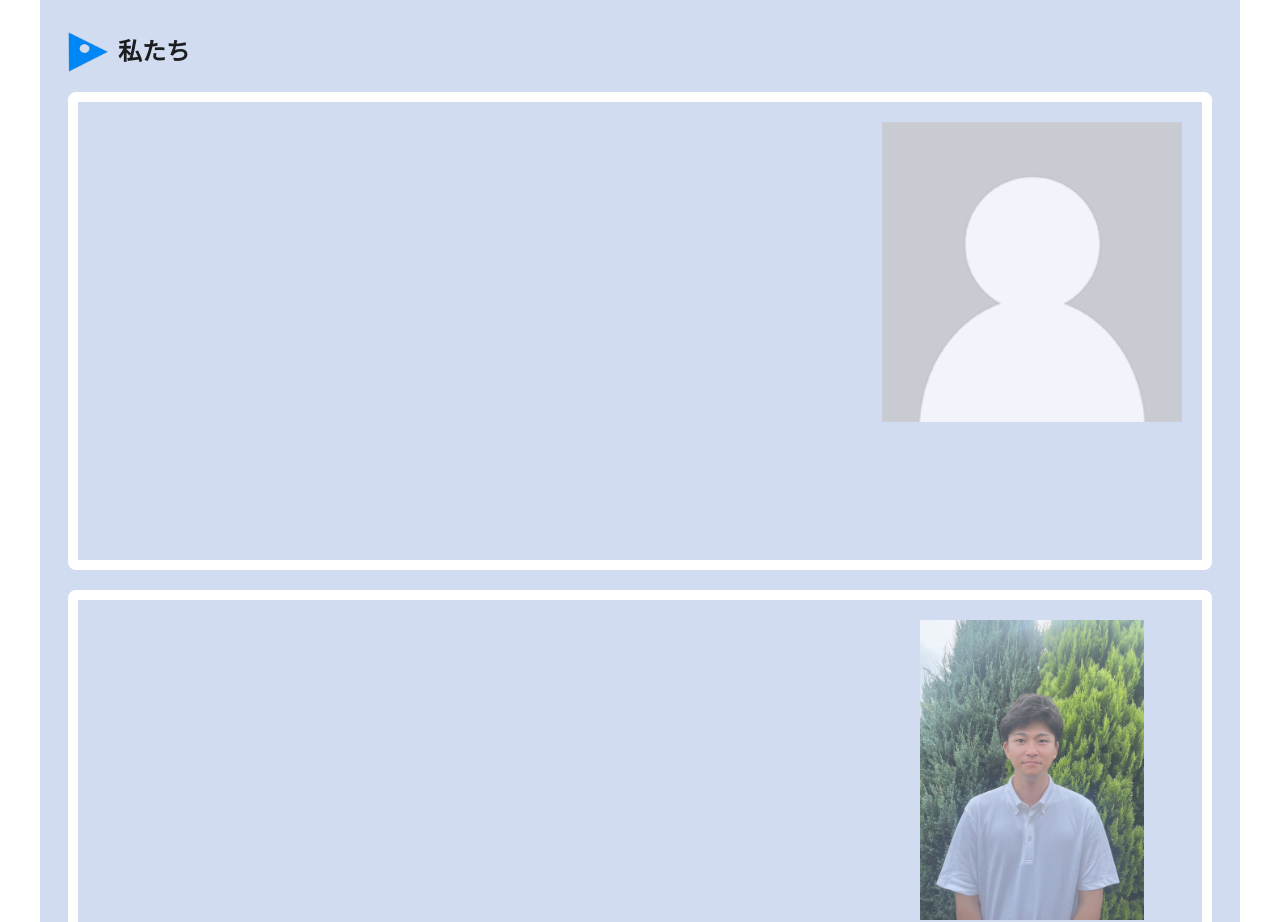
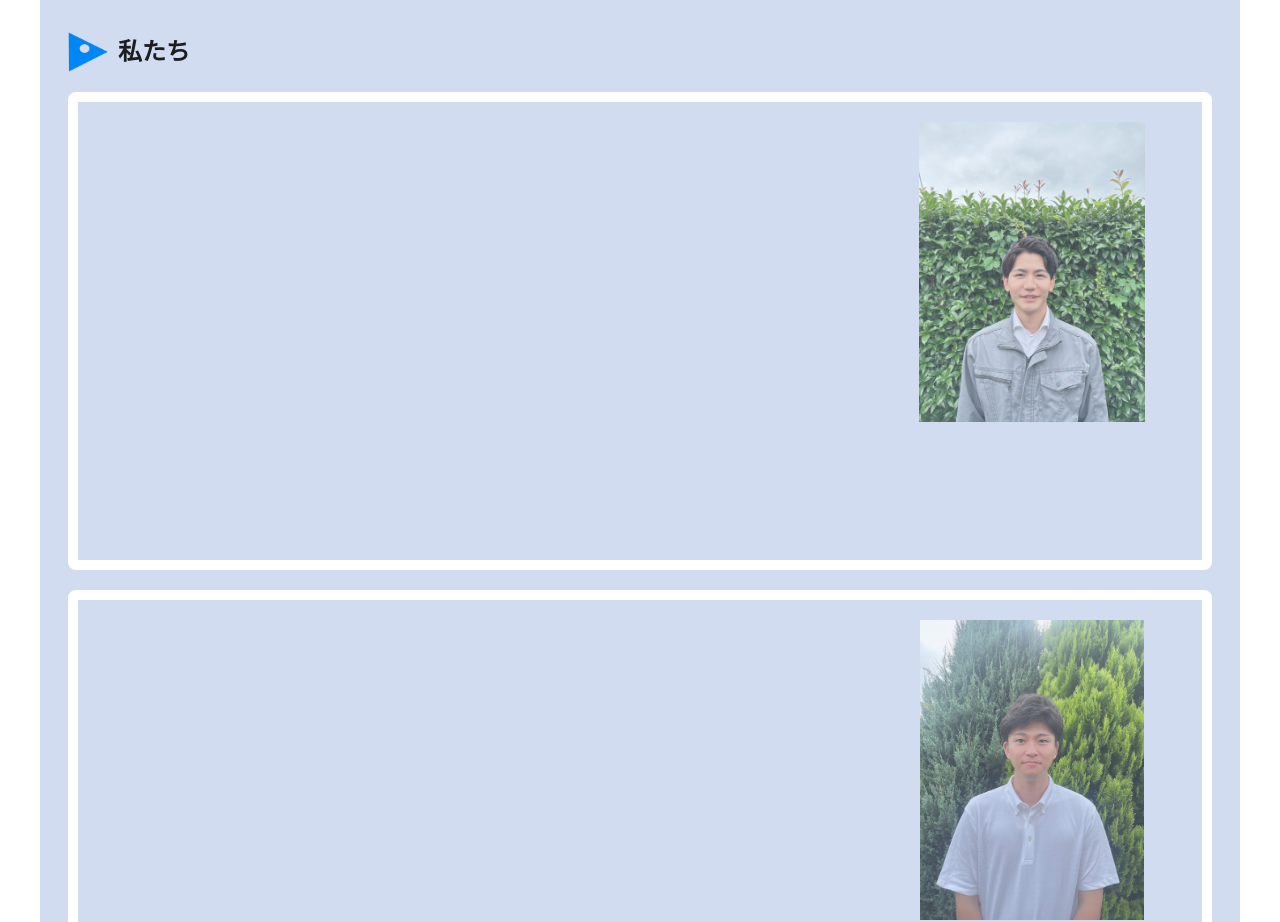
Before and after one commit to enuii3/topink-client, a Nuxt app: page / in a window 1280 px wide. Shown: the part 2080-3002 px from the top of the page. Built offline with nearby package versions, Linux system fonts and the light colour scheme.

Commit message:
スタッフ写真の追加

```diff
--- a/features/AboutUs/components/AboutUsCard.vue
+++ b/features/AboutUs/components/AboutUsCard.vue
@@ -13,7 +13,7 @@ defineProps<Props>();
 const staffList: Staff[] = [
   {
     name: "田島 憲人",
-    image: "default.png",
+    image: "tajima-kento.jpg",
     directorJob: "代表取締役 ",
     directorOffice: "本社支店",
     message:
```
Also changed, not shown: public/tajima-kento.jpg (added).
